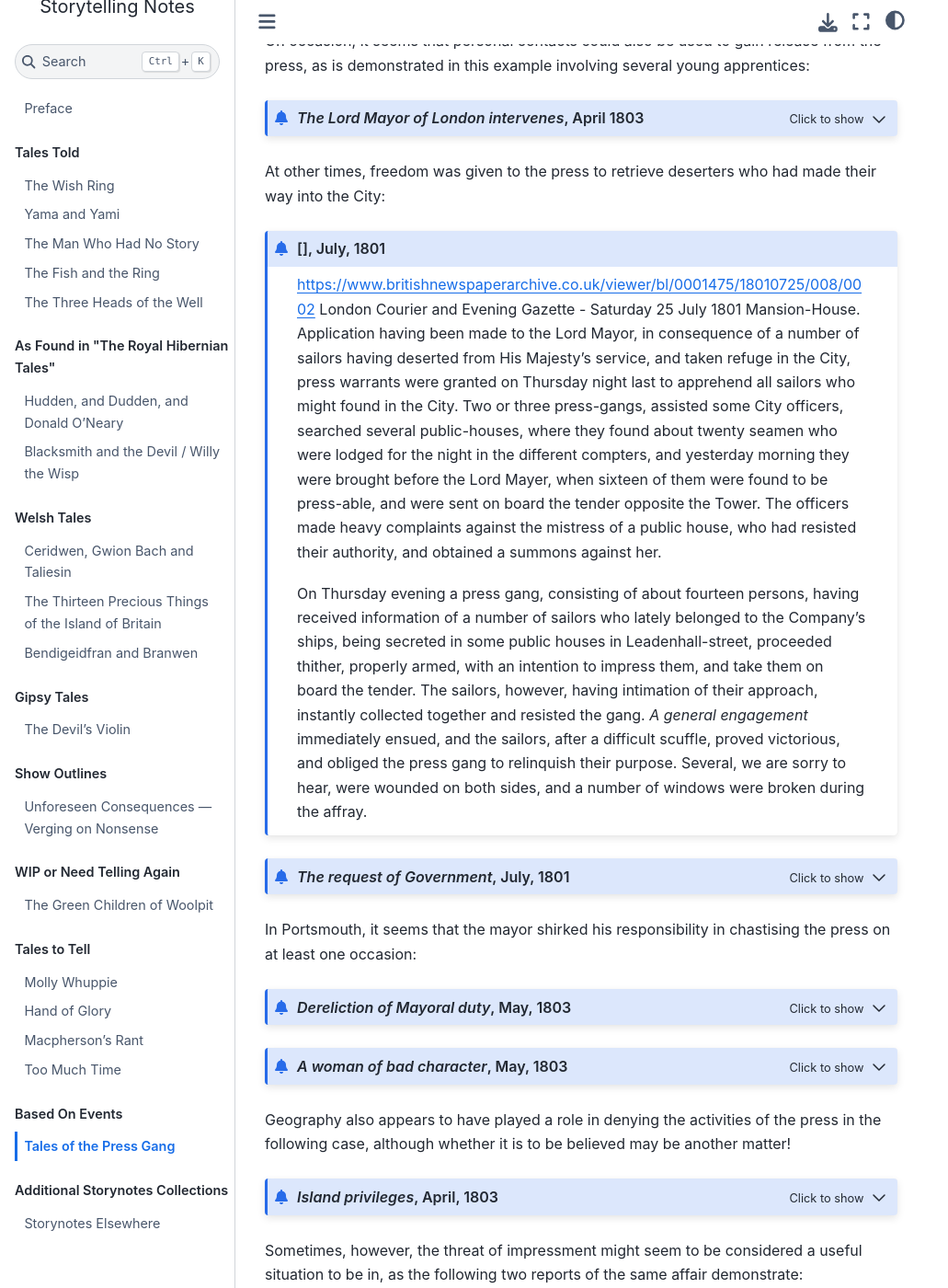
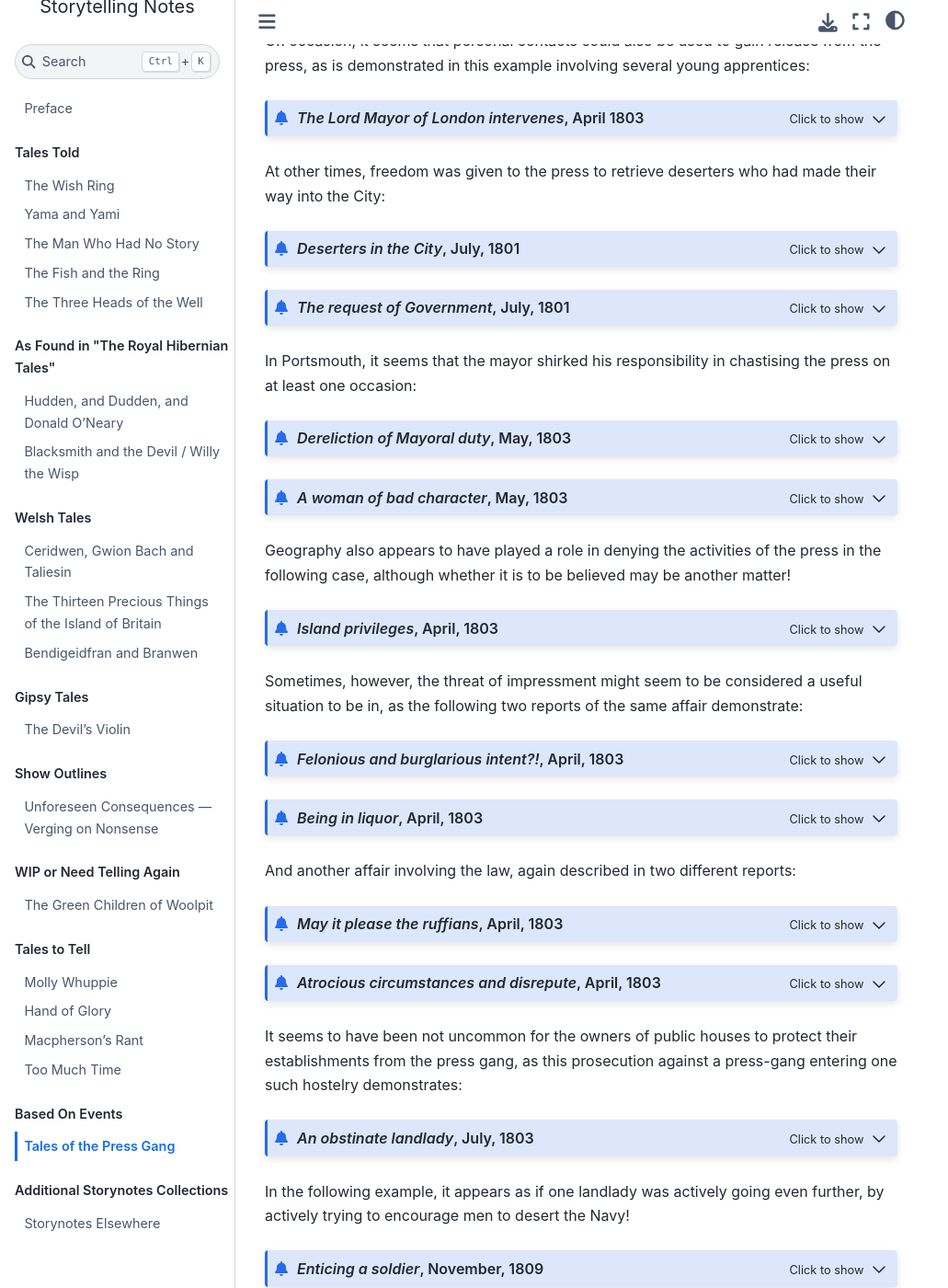
Before and after one commit to psychemedia/storytelling-notes, a Jupyter Book: the page built from press_gang.md, in a window 1280 px wide and 1400 px high, scrolled down 2098 px. Shown: the whole window at 92% size, without its empty margins (0-1031 px from the left). Built offline with Jupyter Book 1.0.4 settings and Sphinx 7.4.7 and the Sphinx Book theme 1.1.4, drawn with Linux system fonts in a browser that asks for light colours; some of the changed text lies outside the part shown.

Commit message:
press-gang typos

````diff
--- a/press_gang.md
+++ b/press_gang.md
@@ -188,7 +188,8 @@ The Lord Mayor answered, that he should be always ready to protect the liberties
 
 At other times, freedom was given to the press to retrieve deserters who had made their way into the City:
 
-```{admonition} [], July, 1801
+```{admonition} *Deserters in the City*, July, 1801
+:class: dropdown
 https://www.britishnewspaperarchive.co.uk/viewer/bl/0001475/18010725/008/0002
 London Courier and Evening Gazette - Saturday 25 July 1801
 Mansion-House. Application having been made to the Lord Mayor, in consequence of a number of sailors having deserted from His Majesty’s service, and taken refuge in the City, press warrants were granted on Thursday night last to apprehend all sailors who might found in the City. Two or three press-gangs, assisted some City officers, searched several public-houses, where they found about twenty seamen who were lodged for the night in the different compters, and yesterday morning they were brought before the Lord Mayer, when sixteen of them were found to be press-able, and were sent on board the tender opposite the Tower. The officers made heavy complaints against the mistress of a public house, who had resisted their authority, and obtained a summons against her.
@@ -321,7 +322,7 @@ The Landlord stated, that having ocasion to rise early the next morning, he went
 
 In the following example, it appears as if one landlady was actively going even further, by actively trying to encourage men to desert the Navy!
 
-```{admonition} **, November, 1809
+```{admonition} *Enticing a soldier*, November, 1809
 :class: dropdown
 https://www.britishnewspaperarchive.co.uk/viewer/bl/0002433/18091117/017/0003
 
@@ -612,7 +613,7 @@ Sham Press Gang.— Tuesday William Cowper was charged before the Lord Mayor, at
 
 Crying  "murder" in an attempt to gain the attention of a crowd who might come to your support when being pressed was also a strategy used elsewhere:
 
-```{admonition} **, Spetember, 1808
+```{admonition} *Crying murder*, September, 1808
 :class: dropdown
 https://www.britishnewspaperarchive.co.uk/viewer/bl/0002193/18080920/010/0003
 Saint James's Chronicle - Tuesday 20 September 1808
````
